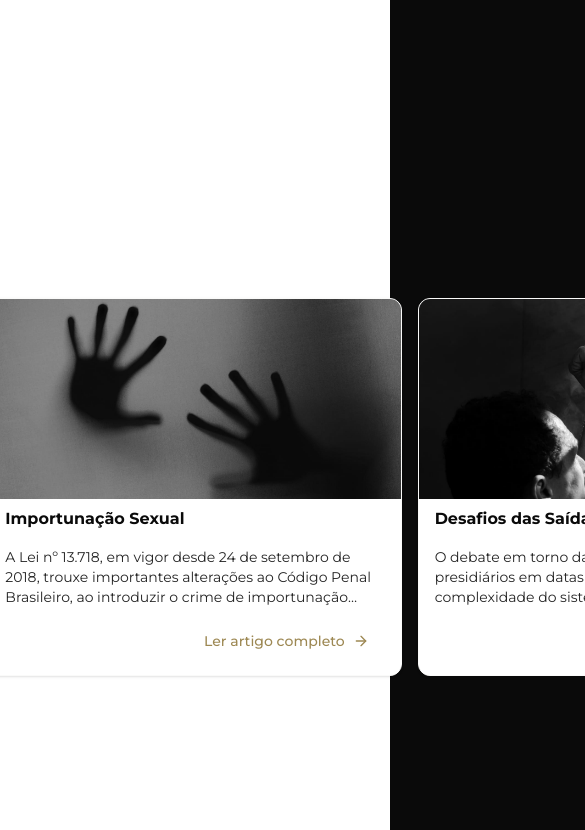
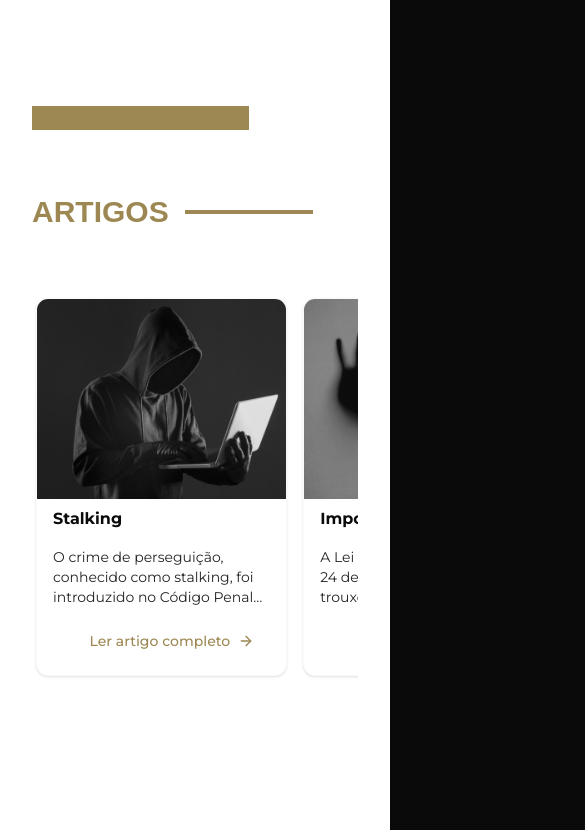
Before and after one commit to rafaelpzoucas/adv-gabriel-candela, a Next.js app: page / in a window 390 px wide. Shown: the part 3750-4580 px from the top of the page, 585 px wide, since content can reach past the window. Built offline with nearby package versions, Linux system fonts and the light colour scheme; a web font is replaced by a local one.

Commit message:
fix responsivity of articles

```diff
--- a/src/app/articles.tsx
+++ b/src/app/articles.tsx
@@ -21,7 +21,7 @@ export function Articles() {
       id="articles"
       className="flex flex-col items-center justify-center gap-16 md:gap-32 bg-white text-primary"
     >
-      <div className="relative flex flex-col gap-16 md:gap-32 max-w-7xl">
+      <div className="relative flex flex-col gap-16 md:gap-32 max-w-7xl xl:px-20">
         <div className="relative flex flex-col gap-16 md:gap-32">
           <div className="w-2/3 max-w-sm h-6 md:h-8 bg-primary"></div>
 
@@ -40,9 +40,9 @@ export function Articles() {
         </div>
 
         <Carousel>
-          <CarouselContent className="p-1">
+          <CarouselContent className="p-1 w-[calc(100vw_-_48px)] xl:w-auto">
             {articles.data.map((article) => (
-              <CarouselItem className="basis-1/3" key={article.id}>
+              <CarouselItem className="basis-4/5 md:basis-1/3" key={article.id}>
                 <Card className="flex flex-col gap-2 sm:gap-4 overflow-hidden bg-white text-primary-foreground border-foreground">
                   <div className="relative w-full h-[200px]">
                     <Image
@@ -73,18 +73,17 @@ export function Articles() {
                 </Card>
               </CarouselItem>
             ))}
-            <CarouselItem className="basis-1/3">
+            <CarouselItem className="basis-4/5 lg:basis-1/3">
               <Link href="/artigos">
                 <Card className="flex flex-col items-center justify-center text-2xl font-bold gap-2 sm:gap-4 overflow-hidden bg-accent/20 text-primary-foreground border-foreground h-[calc(100%)]">
-                  Ver todos os artigos
+                  <span className="text-center">Ver todos os artigos</span>
                 </Card>
               </Link>
             </CarouselItem>
           </CarouselContent>
-          <CarouselPrevious />
-          <CarouselNext />
+          <CarouselPrevious className="hidden xl:flex" />
+          <CarouselNext className="hidden xl:flex" />
         </Carousel>
-        <div className="grid grid-cols-1 md:grid-cols-3 gap-8 md:gap-16 max-w-7xl"></div>
       </div>
     </Section>
   )
--- a/src/app/globals.css
+++ b/src/app/globals.css
@@ -54,7 +54,7 @@
     @apply border-border;
   }
   html {
-    @apply scroll-smooth;
+    @apply scroll-smooth overflow-x-hidden;
   }
   body {
     @apply bg-background text-foreground;
```
